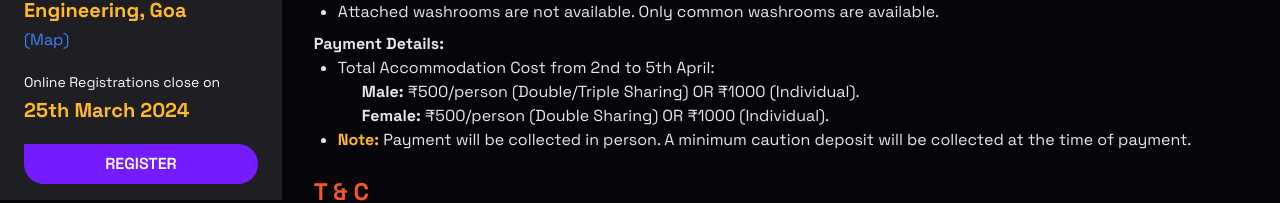
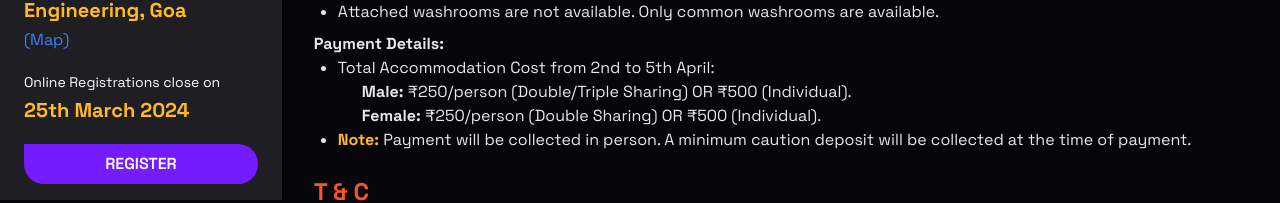
Before and after one commit to Engicos-Coders-Club/gec-spectrum-website-2024, a Next.js app: page /accommodation in a window 1280 px wide. Shown: the part 492-695 px from the top of the page. Built offline with nearby package versions, Linux system fonts and the light colour scheme.

Commit message:
price change

```diff
--- a/src/app/accommodation/page.tsx
+++ b/src/app/accommodation/page.tsx
@@ -80,11 +80,11 @@ export default function Accommodation() {
             <li>Total Accommodation Cost from 2nd to 5th April:</li>
             <ul className="list-square ml-6">
               <li>
-                <strong>Male:</strong> ₹500/person (Double/Triple Sharing) OR
-                ₹1000 (Individual).
+                <strong>Male:</strong> ₹250/person (Double/Triple Sharing) OR
+                ₹500 (Individual).
               </li>
               <li>
-                <strong>Female:</strong> ₹500/person (Double Sharing) OR ₹1000
+                <strong>Female:</strong> ₹250/person (Double Sharing) OR ₹500
                 (Individual).
               </li>
             </ul>
```
